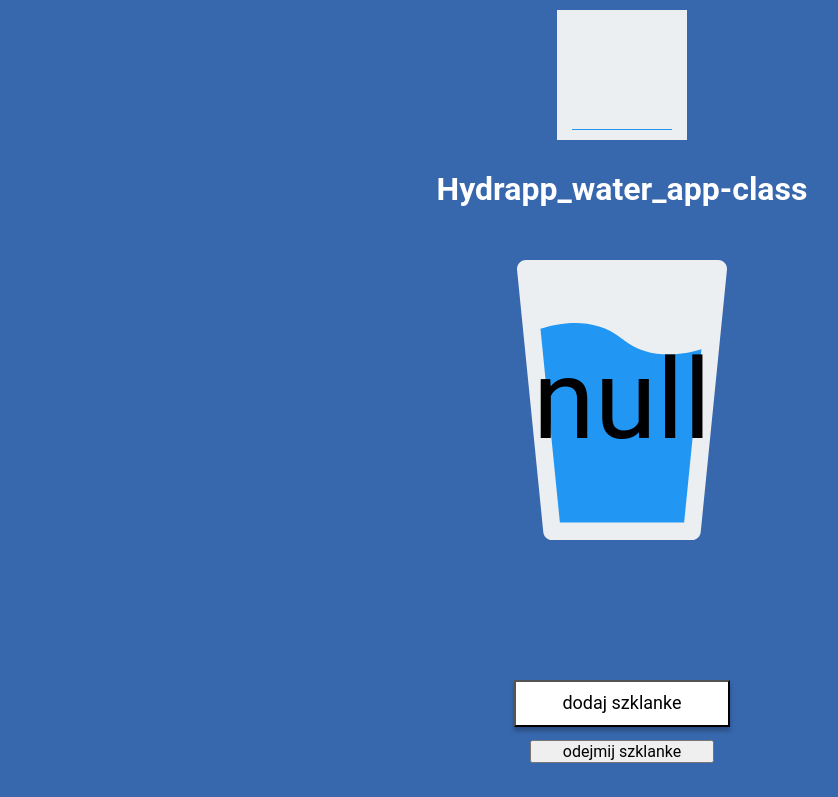
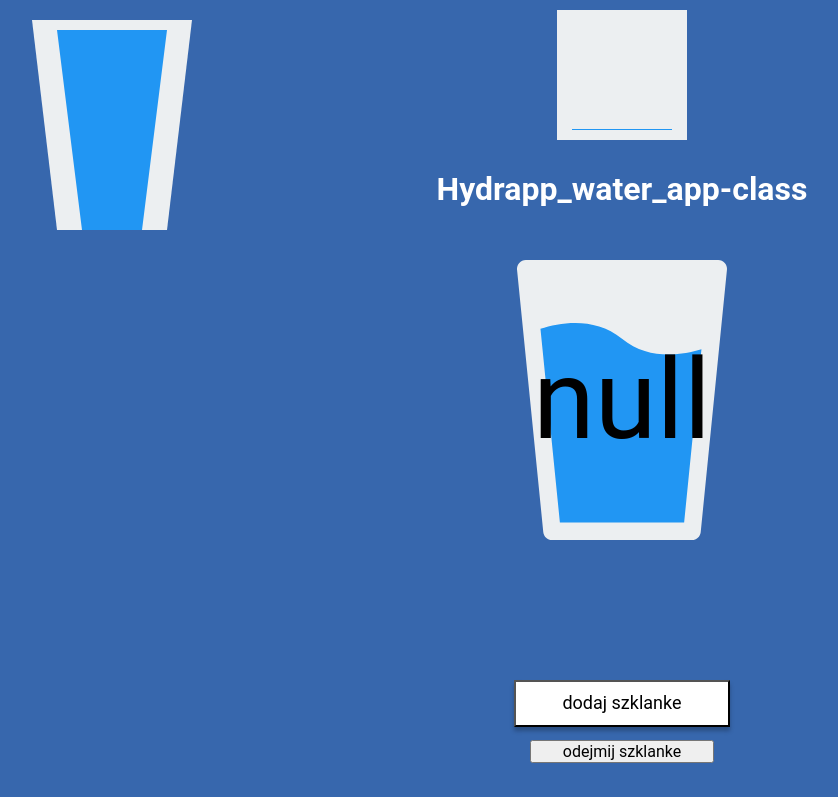
Before and after one commit to madara1319/Hydrapp_water_app--class, a website built with webpack: page src/pages/index.html in a window 1280 px wide. Shown: the top 797 px of the page, without its empty margins (18-856 px from the left). Built offline with nearby package versions, Linux system fonts and the light colour scheme.

Commit message:
Glass css still not complete

```diff
--- a/src/pages/index.html
+++ b/src/pages/index.html
@@ -40,6 +40,10 @@
 	  <div class="square2">
 			  <div class="square2Inside"></div>
 		  </div>
+	  <div class="square3">
+			  <div class="square3Inside"></div>
+		  </div>
+
 
     </div>
   </body>
--- a/src/scss/main.scss
+++ b/src/scss/main.scss
@@ -112,8 +112,12 @@ body {
 .square2{
 	width:110px;
 	height:110px;
+//	height:0px;
 	align-items:bottom;
 	background-color:#eceff1;
+//	border-top:210px solid #eceff1;
+//	border-left:25px solid transparent;
+//	border-right:25px solid transparent;
 	top:10px;
 	position:absolute;
 	justify-content:center;
@@ -125,7 +129,39 @@ body {
 .square2Inside{
 	width:100px;
 	height:1px;
+//	height:0px;
+//	border-top:200px solid #2196f3;
+//	border-left:25px solid transparent;
+//	border-right:25px solid transparent;
 	transform-origin:bottom ;
 	background-color:darkgreen;
 //	top:820px;
 }
+.square3{
+	width:110px;
+	left:50px;
+//	height:110px;
+	border-top:210px solid #eceff1;
+	border-left:25px solid transparent;
+	border-right:25px solid transparent;
+	align-items:bottom;
+	height:0px;
+//	background-color:#eceff1;
+	top:20px;
+	position:absolute;
+	justify-content:center;
+	align-items:flex-end;
+	display:flex;
+	padding:0px;
+
+}
+.square3Inside{
+	width:100px;
+	height:0px;
+	border-top:200px solid #2196f3;
+	border-left:25px solid transparent;
+	border-right:25px solid transparent;
+	transform-origin:bottom ;
+//	background-color:darkgreen;
+//	top:820px;
+}
```
Also changed, not shown: src/js/main.js (added).
